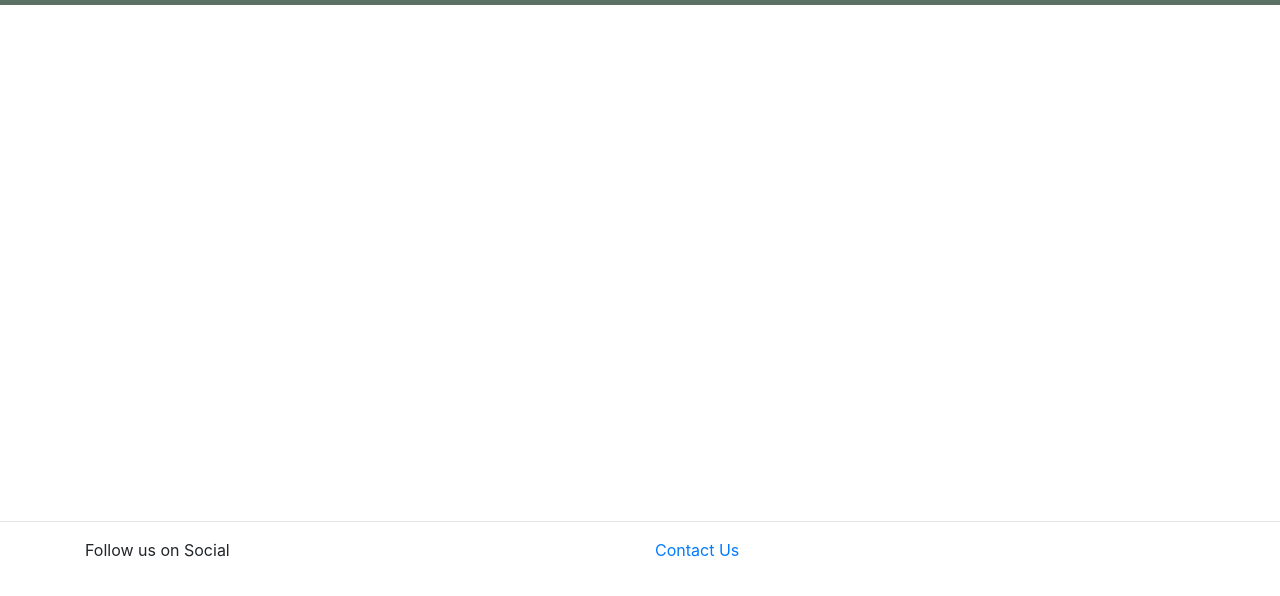
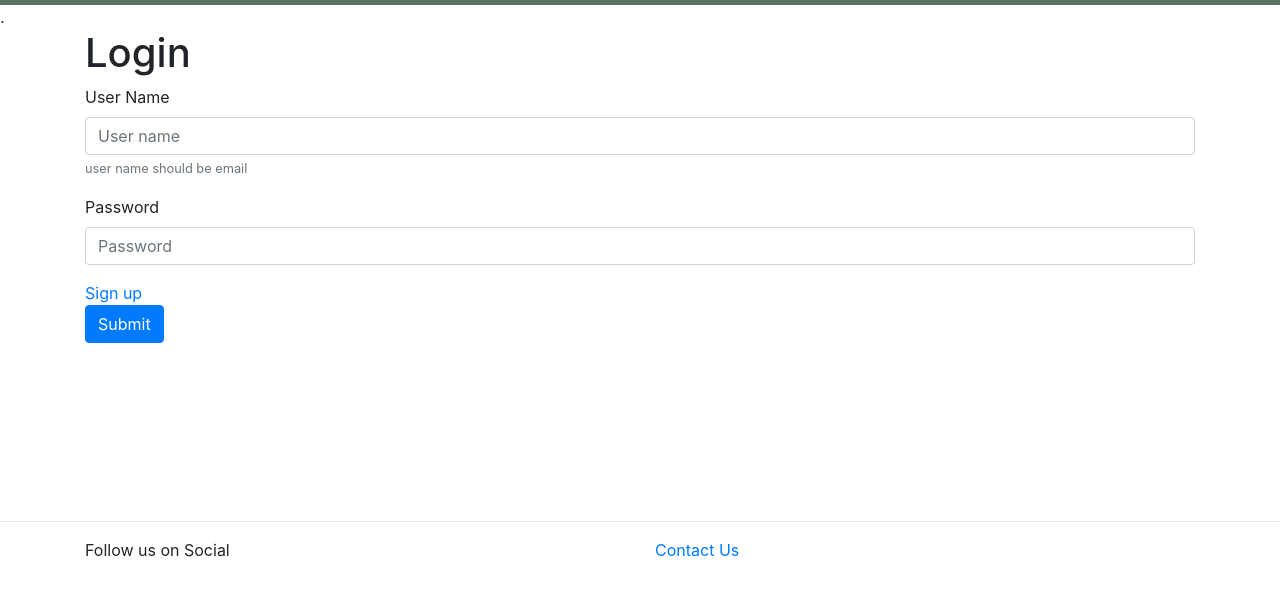
Before and after one commit to ashrai15/webdesign-final, a plain HTML site: page public/login.html in a window 1280 px wide. Shown: the part 174-770 px from the top of the page. Drawn offline with nearby package versions, Linux system fonts and the light colour scheme.

Commit message:
Added the form  for loging in & website for signing up.

```diff
--- a/public/login.html
+++ b/public/login.html
@@ -4,7 +4,8 @@
     <head>
         <!--Required meta tags-->
         <meta charset="utf-8" />
-    <meta name="viewport" content="width=device-width, initial-scale=1, shrink-to-fit=no" />
+        <meta name="viewport"
+            content="width=device-width, initial-scale=1, shrink-to-fit=no" />
 
         <!--Student-made CSS-->
         <link rel="stylesheet" href="CSS/layout.css" />
@@ -12,29 +13,47 @@
         <link rel="stylesheet" href="CSS/print.css" />
 
         <!--Bootstrap CSS-->
-    <link rel="stylesheet" href="https://stackpath.bootstrapcdn.com/bootstrap/4.3.1/css/bootstrap.min.css" integrity="sha384-ggOyR0iXCbMQv3Xipma34MD+dH/1fQ784/j6cY/iJTQUOhcWr7x9JvoRxT2MZw1T" crossorigin="anonymous" />
+        <link rel="stylesheet"
+            href="https://stackpath.bootstrapcdn.com/bootstrap/4.3.1/css/bootstrap.min.css"
+            integrity="sha384-ggOyR0iXCbMQv3Xipma34MD+dH/1fQ784/j6cY/iJTQUOhcWr7x9JvoRxT2MZw1T"
+            crossorigin="anonymous" />
     </head>
 
     <body>
         <header>
             <nav class="navbar navbar-expand-lg navbar-light bg-transparent">
-            <a class="navbar-brand" href="index.html"><img src="images/logo.png" alt="Logo" /></a>
-            <button class="navbar-toggler" type="button" data-toggle="collapse" data-target="#navbarSupportedContent" aria-controls="navbarSupportedContent" aria-expanded="false" aria-label="Toggle navigation">
+                <a class="navbar-brand" href="index.html"><img
+                        src="images/logo.png" alt="Logo" /></a>
+                <button class="navbar-toggler" type="button"
+                    data-toggle="collapse"
+                    data-target="#navbarSupportedContent"
+                    aria-controls="navbarSupportedContent"
+                    aria-expanded="false" aria-label="Toggle navigation">
                     <span class="navbar-toggler-icon"></span>
                 </button>
-            <div class="collapse navbar-collapse" id="navbarSupportedContent">
+                <div class="collapse navbar-collapse"
+                    id="navbarSupportedContent">
                     <ul class="navbar-nav mr-auto">
-                    <li><a class="nav-link" href="about.html">About</a></li>
-                    <li><a class="nav-link" href="products.html">Products</a></li>
-                    <li><a class="nav-link" href="prodCardStock.html">Cardstock</a></li>
-                    <li><a class="nav-link" href="prodPaper.html">Paper</a></li>
-                    <li><a class="nav-link" href="pricing.html">Pricing</a></li>
-                    <li><a class="nav-link" href="feedback.html">Give us Feedback</a></li>
-                    <li><a class="nav-link" href="contactUs.html">Contact Us</a></li>
-                    <li><a class="nav-link active" href="login.html">Login</a></li>
+                        <li><a class="nav-link" href="about.html">About</a>
+                        </li>
+                        <li><a class="nav-link"
+                                href="products.html">Products</a></li>
+                        <li><a class="nav-link"
+                                href="prodCardStock.html">Cardstock</a></li>
+                        <li><a class="nav-link" href="prodPaper.html">Paper</a>
+                        </li>
+                        <li><a class="nav-link" href="pricing.html">Pricing</a>
+                        </li>
+                        <li><a class="nav-link" href="feedback.html">Give us
+                                Feedback</a></li>
+                        <li><a class="nav-link" href="contactUs.html">Contact
+                                Us</a></li>
+                        <li><a class="nav-link active"
+                                href="login.html">Login</a></li>
                         <li>
                             <a class="nav-link" href="cart.html">
-                            <img src="images/shopping-basket-icon-614x460.png" alt="">
+                                <img src="images/shopping-basket-icon-614x460.png"
+                                    alt="">
                             </a>
                         </li>
                     </ul>
@@ -46,22 +65,58 @@
                 <div class="col"></div>
             </div>
         </div>
-    <section></section>
+        <section>
+            .<div class="container">
+                <form>
+                    <h1>Login</h1>
+                    <div class="form-group">
+                        <label for="login-user-name">User Name</label>
+                        <input type="text" class="form-control"
+                            name="login-user-name" id="login-user-name"
+                            aria-describedby="helpId" placeholder="User name">
+                        <small id="helpId" class="form-text text-muted">user
+                            name
+                            should be email</small>
+                    </div>
+                    <div class="form-group">
+                        <label for="login-user-password">Password</label>
+                        <input type="password" class="form-control"
+                            name="login-user-password" id="login-user-password"
+                            placeholder="Password">
+                    </div>
+                    <a href="createAccount.html">
+                        Sign up
+                    </a><br>
+                    <button type="submit"
+                        class="btn btn-primary">Submit</button>
+                </form>
+
+            </div>
+        </section>
         <footer>
             <hr />
             <div class="container">
                 <div class="row">
                     <div class="col">Follow us on Social</div>
-                <div class="col"><a href="contactUs.html">Contact Us</a></div>
+                    <div class="col"><a href="contactUs.html">Contact Us</a>
+                    </div>
                 </div>
             </div>
         </footer>
 
         <!--Optional JavaScript-->
         <!--jQuery first, then Popper.js, then Bootstrap JS-->
-    <script src="https://code.jquery.com/jquery-3.3.1.slim.min.js" integrity="sha384-q8i/X+965DzO0rT7abK41JStQIAqVgRVzpbzo5smXKp4YfRvH+8abtTE1Pi6jizo" crossorigin="anonymous"></script>
-    <script src="https://cdnjs.cloudflare.com/ajax/libs/popper.js/1.14.7/umd/popper.min.js" integrity="sha384-UO2eT0CpHqdSJQ6hJty5KVphtPhzWj9WO1clHTMGa3JDZwrnQq4sF86dIHNDz0W1" crossorigin="anonymous"></script>
-    <script src="https://stackpath.bootstrapcdn.com/bootstrap/4.3.1/js/bootstrap.min.js" integrity="sha384-JjSmVgyd0p3pXB1rRibZUAYoIIy6OrQ6VrjIEaFf/nJGzIxFDsf4x0xIM+B07jRM" crossorigin="anonymous"></script>
+        <script src="https://code.jquery.com/jquery-3.3.1.slim.min.js"
+            integrity="sha384-q8i/X+965DzO0rT7abK41JStQIAqVgRVzpbzo5smXKp4YfRvH+8abtTE1Pi6jizo"
+            crossorigin="anonymous"></script>
+        <script
+            src="https://cdnjs.cloudflare.com/ajax/libs/popper.js/1.14.7/umd/popper.min.js"
+            integrity="sha384-UO2eT0CpHqdSJQ6hJty5KVphtPhzWj9WO1clHTMGa3JDZwrnQq4sF86dIHNDz0W1"
+            crossorigin="anonymous"></script>
+        <script
+            src="https://stackpath.bootstrapcdn.com/bootstrap/4.3.1/js/bootstrap.min.js"
+            integrity="sha384-JjSmVgyd0p3pXB1rRibZUAYoIIy6OrQ6VrjIEaFf/nJGzIxFDsf4x0xIM+B07jRM"
+            crossorigin="anonymous"></script>
     </body>
 
 </html>
```
Also changed, not shown: public/createAccount.html (added). Lines whose indentation alone changed are shown as unchanged.
